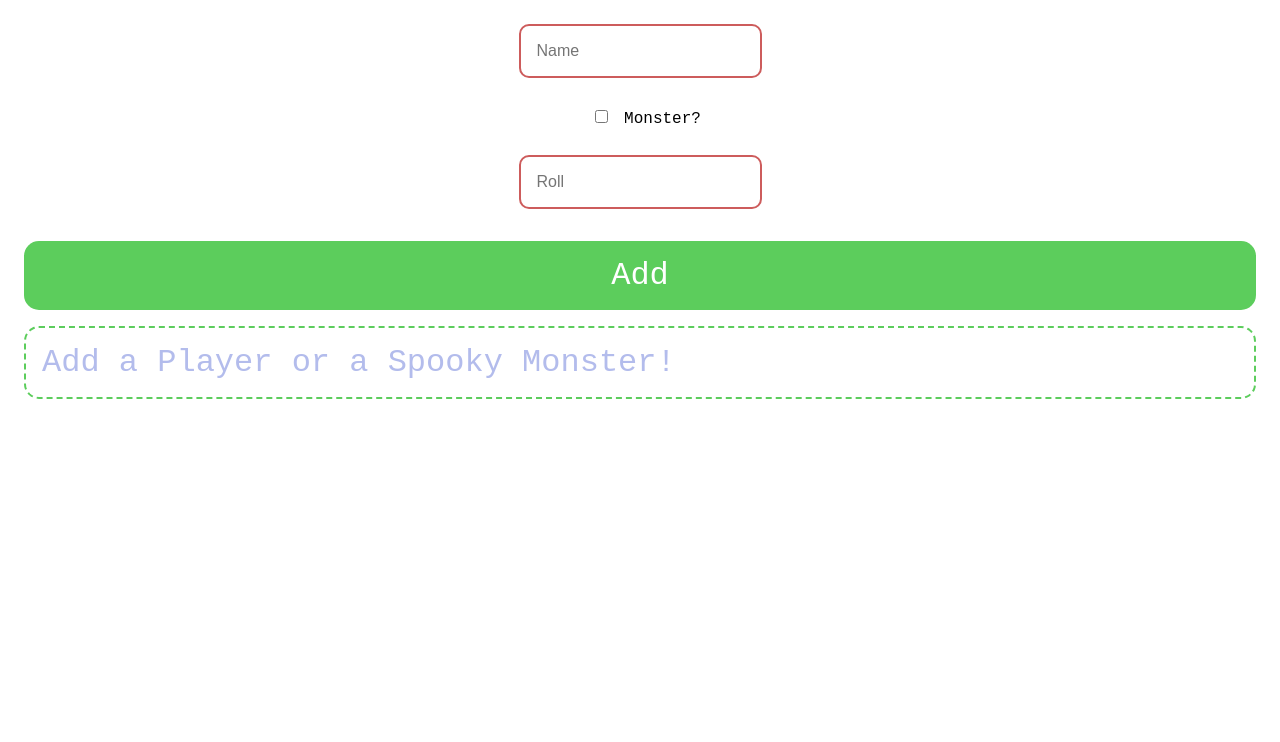
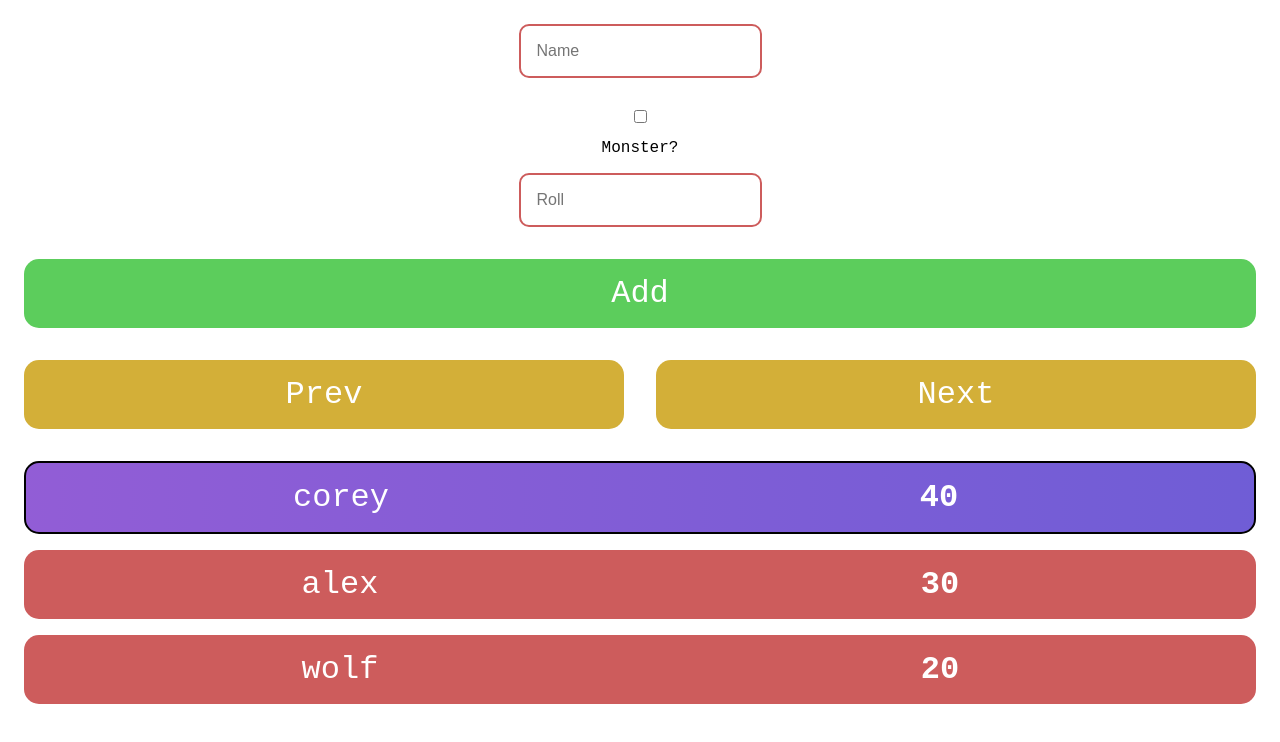
Before and after one commit to pwolf888/battle-orders, a React (Create React App) app: page / in a window 1280 px wide. Shown: the top 742 px of the page. Built offline with nearby package versions, Linux system fonts and the light colour scheme.

Commit message:
Added a next button to move the active colour down the list

```diff
--- a/src/App.js
+++ b/src/App.js
@@ -3,9 +3,10 @@ import React, {Component} from 'react';
 import './App.css';
 import {connect} from 'react-redux';
 import {addPlayer} from "./actions/add-player-action";
+import {nextPlayer} from "./actions/next-player-action";
 
 import CardComponent from "./components/CardComponent";
-
+import InputComponent from "./components/InputComponent";
 class App extends Component {
     constructor(props) {
         super(props);
@@ -13,16 +14,25 @@ class App extends Component {
         this.onAddPlayer = this
             .onAddPlayer
             .bind(this);
+
+        this.onNextPlayer = this
+            .onNextPlayer
+            .bind(this);
+
     }
 
-    onAddPlayer(e) {
+    onAddPlayer() {
 
         let name = document.getElementsByClassName('inputValue')[0].value;
         let monster = document.getElementsByClassName('inputValue')[1].checked;
-
+        if (monster) {
+            monster = ' monster-color';
+        } else {
+            monster = ' player-color';
+        }
         let roll = document.getElementsByClassName('inputValue')[2].value;
 
-        console.log(monster);
+
         if (name.length > 0 && isNaN(name) && roll > 0 && !isNaN(roll)) {
             this
                 .props
@@ -31,34 +41,35 @@ class App extends Component {
         }
 
     }
+    activePlayer = 0;
+    onNextPlayer() {
+
+      console.log("onNextPlayer: "+this.props);
+      this.activePlayer++;
+      if(this.activePlayer === this.props.players.length ) {
+        this.activePlayer = 0;
+      }
+       this.props.onNextPlayer(this.activePlayer);
+    }
 
     render() {
         return (
             <div className="App">
-                <div className="input-name">
 
-                    <input className="inputValue" name="name" placeholder="Name"/>
-
+                <InputComponent/>
+                <div className="input-button" onClick={this.onAddPlayer}>Add</div>
+                <div className="turn-controls">
+                    <div className="prev-button">Prev</div>
+                    <div className="next-button" onClick={this.onNextPlayer}>Next</div>
                 </div>
-                <div className="input-monster">
-                    <input className="inputValue" type="checkbox"/>
-                    Monster?
-                </div>
-                <div className="input-roll">
-
-                    <input className="inputValue" name="roll" placeholder="Roll"/>
-                </div>
-
-                <div className="input-button" onClick={this.onAddPlayer}>Add</div>
-
                 {this.props.players.length > 0
                     ? this
                         .props
                         .players
                         .sort((a, b) => b.roll - a.roll)
-                        .map((player, index) => <CardComponent key={index} players={player}/>)
+                        .map((player, index) => <CardComponent key={index} order={index} turn={this.props.nextPlayer} players={player}/>)
 
-                    : <div className="card-component blank-card">
+                    : <div className="card-component rainbow-card">
                         <div>Add a Player or a Spooky Monster!</div>
                     </div>
 }
@@ -68,10 +79,12 @@ class App extends Component {
     }
 }
 
-const mapStateToProps = state => ({players: state.players});
+const mapStateToProps = state => ({players: state.players, nextPlayer: state.nextPlayer});
 
 const mapActionsToProps = {
-    onAddPlayer: addPlayer
+    onAddPlayer: addPlayer,
+    onNextPlayer: nextPlayer
+
 
 }
 
--- /dev/null
+++ b/src/actions/next-player-action.js
@@ -0,0 +1,10 @@
+export const NEXT_PLAYER = 'number: nextPlayer';
+
+export function nextPlayer(activePlayer) {
+    return{
+        type: NEXT_PLAYER,
+        payload: {
+            number: activePlayer
+        }
+    }
+}
--- a/src/components/CardComponent.js
+++ b/src/components/CardComponent.js
@@ -1,14 +1,10 @@
 import React, { Component } from 'react';
 
-
-
-
-
-
 const CardComponent = props => {
+    console.log(props.turn);
     return (
 
-        <div className={props.players.monster ? 'card-component monster-color' : 'card-component player-color'} >
+        <div className={props.order === props.turn ? 'card-component rainbow-card' : 'card-component ' + props.players.monster } >
             <div className="card-name">{props.players.name}</div>
             <div className="card-roll">{props.players.roll}</div>
 
--- /dev/null
+++ b/src/components/InputComponent.js
@@ -0,0 +1,22 @@
+import React, {Component} from 'react';
+
+const InputComponent = () => {
+    return (
+        <div>
+            <div className="input-name">
+                <input className="inputValue" name="name" placeholder="Name"/>
+            </div>
+            <div className="input-monster">
+                <input className="inputValue" type="checkbox"/>
+                <div>Monster?</div>
+
+            </div>
+            <div className="input-roll">
+                <input className="inputValue" name="roll" placeholder="Roll"/>
+            </div>
+
+        </div>
+    );
+}
+
+export default InputComponent;
--- a/src/index.js
+++ b/src/index.js
@@ -8,16 +8,17 @@ import {combineReducers, createStore} from 'redux';
 import {Provider} from 'react-redux';
 
 import playerReducer from './reducers/add-player-reducer';
+import nextPlayerReducer from './reducers/next-player-reducer';
 
-const allReducers = combineReducers({players: playerReducer});
+const allReducers = combineReducers({players: playerReducer, nextPlayer: nextPlayerReducer});
 
 const store = createStore(allReducers, {
 
     players: [
-    //     {name: 'alex', roll: 30, monster: false},
-    //    {name: 'wolf', roll: 20, monster: true},
+        {name: 'alex', roll: 30, monster: 'monster-color'},
+       {name: 'wolf', roll: 20, monster: 'monster-color'},
 
-    //    {name: 'corey', roll: 40, monster: false}
+       {name: 'corey', roll: 40, monster: 'monster-color'}
 
     ]
 
--- /dev/null
+++ b/src/reducers/next-player-reducer.js
@@ -0,0 +1,13 @@
+import {NEXT_PLAYER} from '../actions/next-player-action';
+
+export default function nextPlayerReducer(state = 0, {type, payload}) {
+    console.log("next action: " + payload);
+    switch (type) {
+        case NEXT_PLAYER:
+            return payload.number;
+
+        default:
+            return state;
+    }
+
+}
--- a/src/scss/styles.css
+++ b/src/scss/styles.css
@@ -39,6 +39,39 @@ body {
   color: #b3bcec;
 }
 
+.rainbow-card {
+  background: -webkit-gradient(linear, right top, left top, from(#ff4040), color-stop(#ff9331), color-stop(#6bd65d), color-stop(#5da7d6), color-stop(#635dd6), color-stop(#b35dd6), to(#d65dae));
+  background: linear-gradient(270deg, #ff4040, #ff9331, #6bd65d, #5da7d6, #635dd6, #b35dd6, #d65dae);
+  background-size: 1400% 1400%;
+  -webkit-animation: rainbow 55s ease infinite;
+  animation: rainbow 55s ease infinite;
+  border: 2px black solid;
+}
+
+.turn-controls {
+  display: -webkit-box;
+  display: -ms-flexbox;
+  display: flex;
+  color: #fff;
+  font-size: 2em;
+}
+
+.turn-controls .next-button {
+  width: 50%;
+  padding: 1rem;
+  margin: 1rem;
+  border-radius: 15px;
+  background: #d3af38;
+}
+
+.turn-controls .prev-button {
+  width: 50%;
+  padding: 1rem;
+  margin: 1rem;
+  border-radius: 15px;
+  background: #d3af38;
+}
+
 label {
   font-size: 2rem;
   padding: 1rem;
@@ -60,4 +93,28 @@ label {
   margin: 1rem;
   border-radius: 15px;
 }
+
+@-webkit-keyframes rainbow {
+  0% {
+    background-position: 0% 50%;
+  }
+  50% {
+    background-position: 100% 50%;
+  }
+  100% {
+    background-position: 0% 50%;
+  }
+}
+
+@keyframes rainbow {
+  0% {
+    background-position: 0% 50%;
+  }
+  50% {
+    background-position: 100% 50%;
+  }
+  100% {
+    background-position: 0% 50%;
+  }
+}
 /*# sourceMappingURL=styles.css.map */
--- a/src/scss/styles.scss
+++ b/src/scss/styles.scss
@@ -2,6 +2,7 @@ $monster-color: indianred;
 $player-color: rgb(92, 109, 205);
 $add-button: rgb(92, 205, 92);
 $grey-color: rgb(179, 188, 236);
+$orange-color: rgb(211, 175, 56);
 body {
     font-family: 'Courier New', Courier, monospace;
 
@@ -40,6 +41,42 @@ body {
      border: 2px dashed $add-button;
     color: $grey-color;
  }
+
+ .rainbow-card {
+    background: linear-gradient(270deg, #ff4040, #ff9331, #6bd65d, #5da7d6, #635dd6, #b35dd6, #d65dae);
+    background-size: 1400% 1400%;
+
+    -webkit-animation: rainbow 55s ease infinite;
+    -moz-animation: rainbow 55s ease infinite;
+    animation: rainbow 55s ease infinite;
+
+   border: 2px black solid;
+ }
+
+.turn-controls {
+    display: flex;
+    color: #fff;
+    font-size: 2em;
+
+    .next-button {
+        width: 50%;
+        padding: 1rem;
+    margin: 1rem;
+    border-radius: 15px;
+        background: $orange-color;
+    }
+    .prev-button {
+        width:50%;
+        padding: 1rem;
+    margin: 1rem;
+    border-radius: 15px;
+        background: $orange-color;
+    }
+}
+
+
+
+
 label {
 
     font-size: 2rem;
@@ -65,3 +102,21 @@ label {
     margin: 1rem;
     border-radius: 15px;
 }
+
+
+
+@-webkit-keyframes rainbow {
+    0%{background-position:0% 50%}
+    50%{background-position:100% 50%}
+    100%{background-position:0% 50%}
+}
+@-moz-keyframes rainbow {
+    0%{background-position:0% 50%}
+    50%{background-position:100% 50%}
+    100%{background-position:0% 50%}
+}
+@keyframes rainbow {
+    0%{background-position:0% 50%}
+    50%{background-position:100% 50%}
+    100%{background-position:0% 50%}
+}
```
Also changed, not shown: src/reducers/add-player-reducer.js (line endings or trailing spaces), 1 other file (tests, documents, lock files or other folders).
